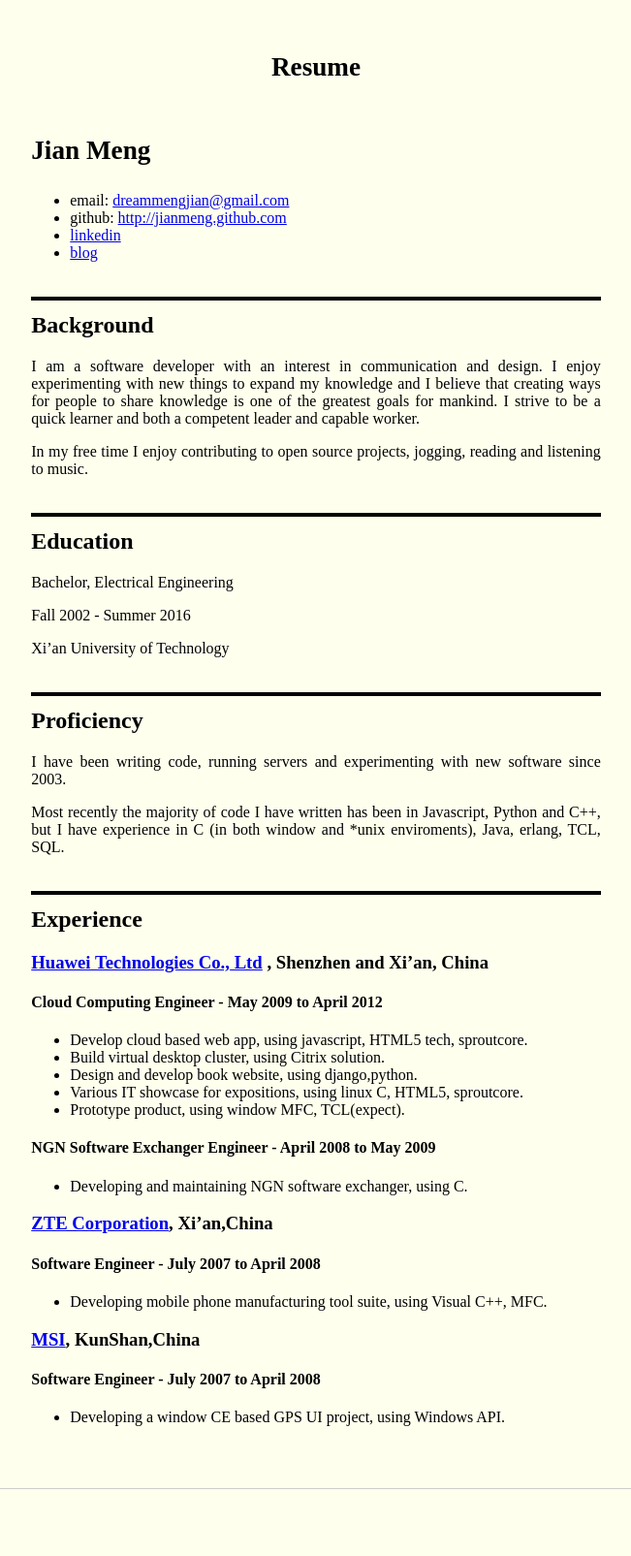
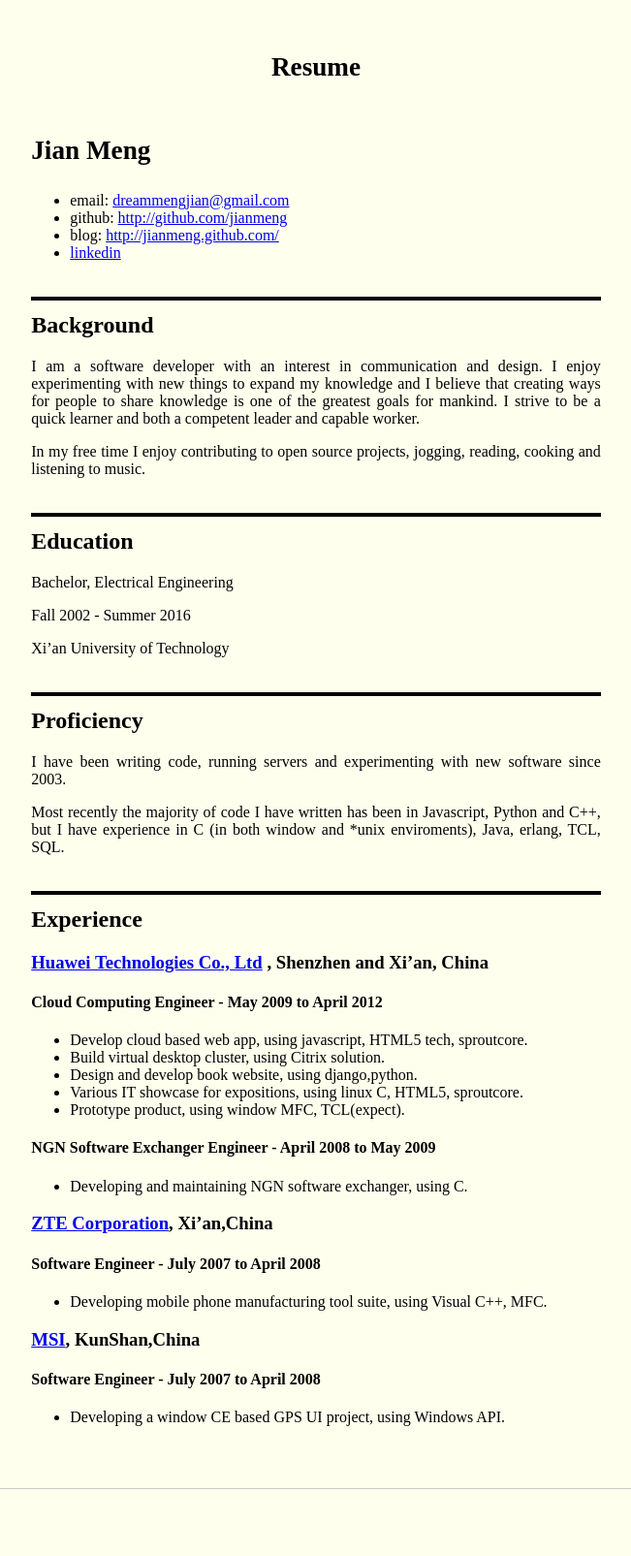
Before and after one commit to JianMeng/jianmeng.github.com, a Jekyll site: the page built from _posts/2013-01-08-Resume-EN.md, in a window 1280 px wide. Shown: the whole page at 97% size, without its empty margins (314-965 px from the left). Built offline with Jekyll 4.4.1, drawn with Linux system fonts in a browser that asks for light colours.

Commit message:
add cooking

```diff
--- a/_posts/2013-01-08-Resume-EN.md
+++ b/_posts/2013-01-08-Resume-EN.md
@@ -9,9 +9,9 @@ fuzzydate: January 2013
 
 
 * email: <dreammengjian@gmail.com>
-* github: <http://jianmeng.github.com>
+* github: <http://github.com/jianmeng>
+* blog: <http://jianmeng.github.com/>
 * [linkedin](http://www.linkedin.com/pub/jian-meng/41/927/449)
-* [blog](http://jianmeng.github.com/)
 
 ## Background
 I am a software developer with an interest in communication and design.
@@ -20,7 +20,7 @@ that creating ways for people to share knowledge is one of the greatest goals
 for mankind. I strive to be a quick learner and both a competent leader and
  capable worker.
 
-In my free time I enjoy contributing to open source projects, jogging, reading
+In my free time I enjoy contributing to open source projects, jogging, reading, cooking
  and listening to music.
 
 ## Education
```
